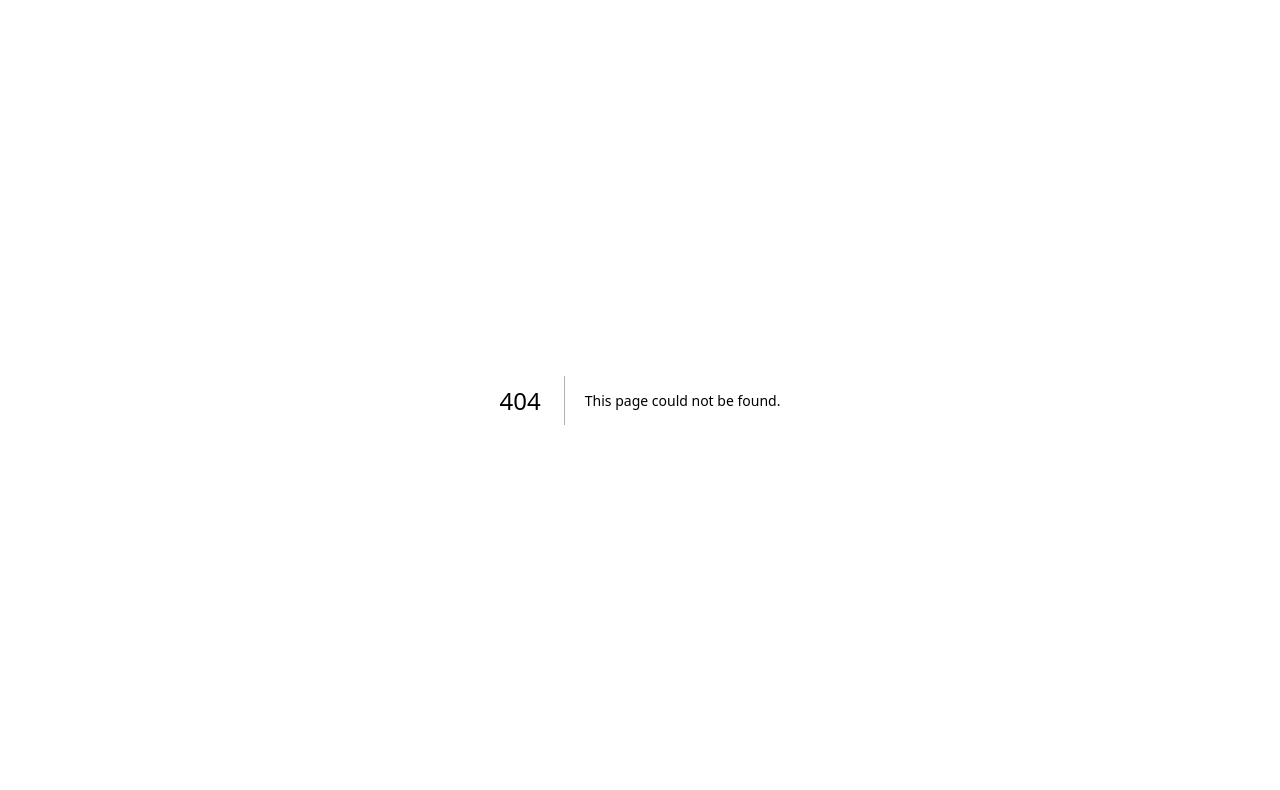
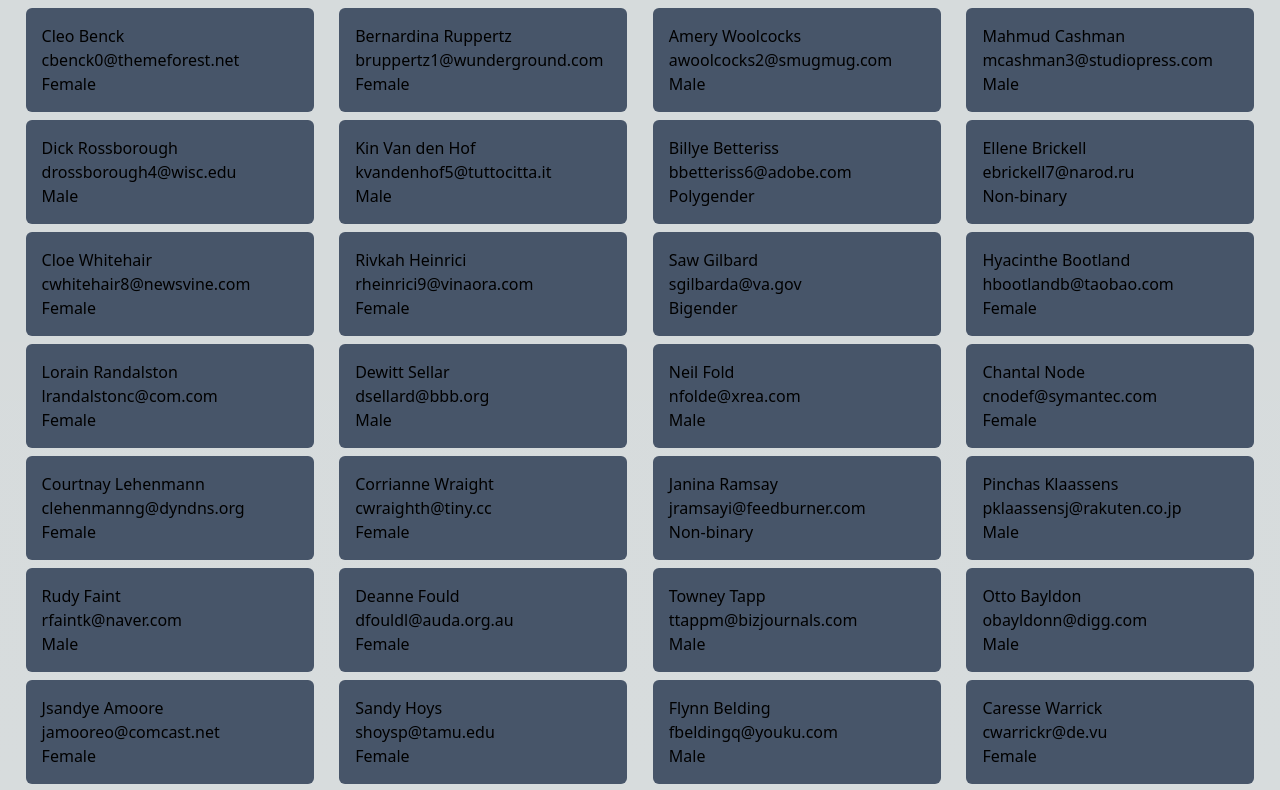
Before and after one commit to ViktorSjolund/NextJSBenchmark, a Next.js app: page /big-data in a window 1280 px wide. Before the commit this address had no page. Shown: the top 790 px of the page. Built offline with nearby package versions, Linux system fonts and the light colour scheme.

Commit message:
add big data page

```diff
--- /dev/null
+++ b/src/pages/big-data.tsx
@@ -0,0 +1,54 @@
+import { GetServerSideProps, InferGetServerSidePropsType } from 'next'
+import fs from 'fs/promises'
+
+type Person = {
+  id: number
+  first_name: string
+  last_name: string
+  gender: string
+  email: string
+}
+
+export const PersonCard = (props: Person) => {
+  const { first_name, last_name, email, gender } = props
+
+  return (
+    <div className='flex flex-col rounded-md bg-slate-600 p-4 mt-2 w-72'>
+      <h1>
+        {first_name} {last_name}
+      </h1>
+      <span>{email}</span>
+      <span>{gender}</span>
+    </div>
+  )
+}
+
+export default function BigData({
+  people
+}: InferGetServerSidePropsType<typeof getServerSideProps>) {
+  return (
+    <div>
+      <div className='flex flex-wrap justify-evenly'>
+        {people.map((person) => {
+          return (
+            <PersonCard
+              {...person}
+              key={person.id}
+            />
+          )
+        })}
+      </div>
+    </div>
+  )
+}
+
+export const getServerSideProps: GetServerSideProps<{ people: Person[] }> = async () => {
+  const bigData = await fs.readFile('src/data/big-data.json', 'utf-8')
+  const people = JSON.parse(bigData) as Person[]
+
+  return {
+    props: {
+      people
+    }
+  }
+}
```
